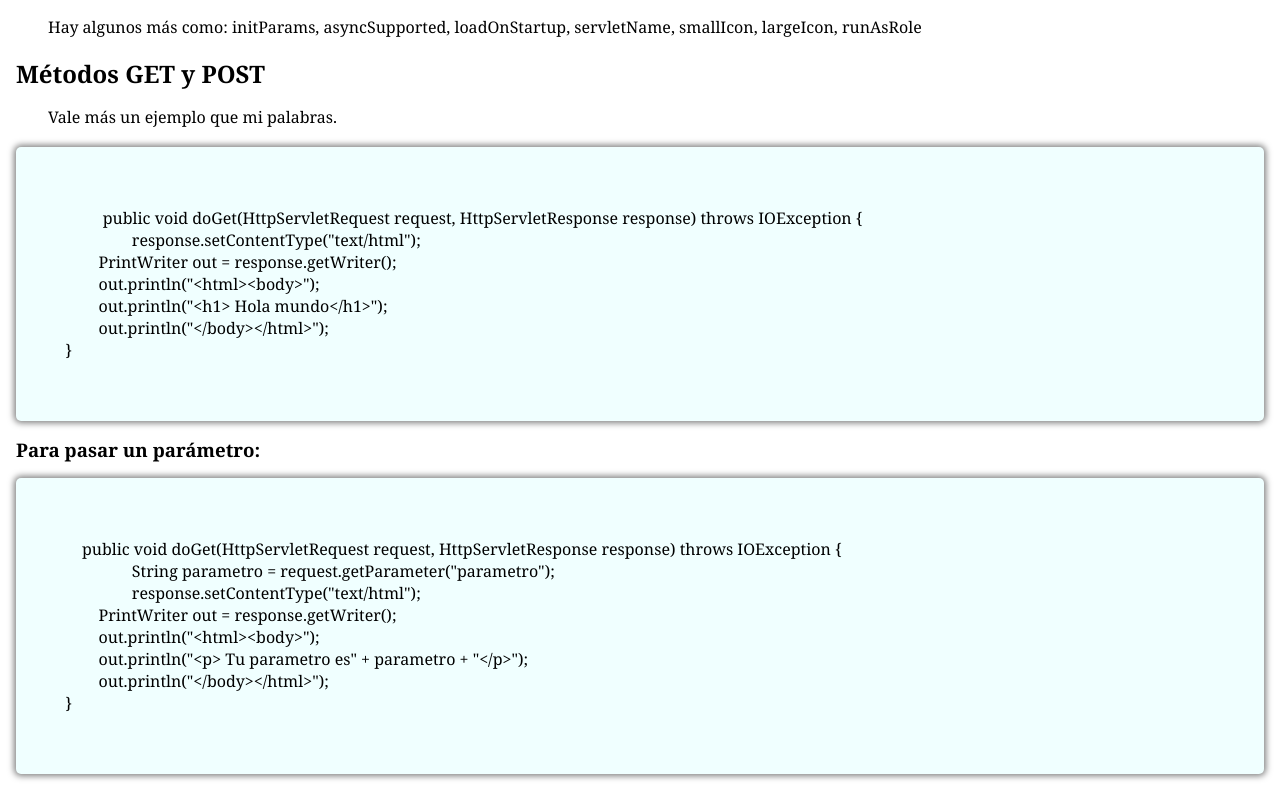
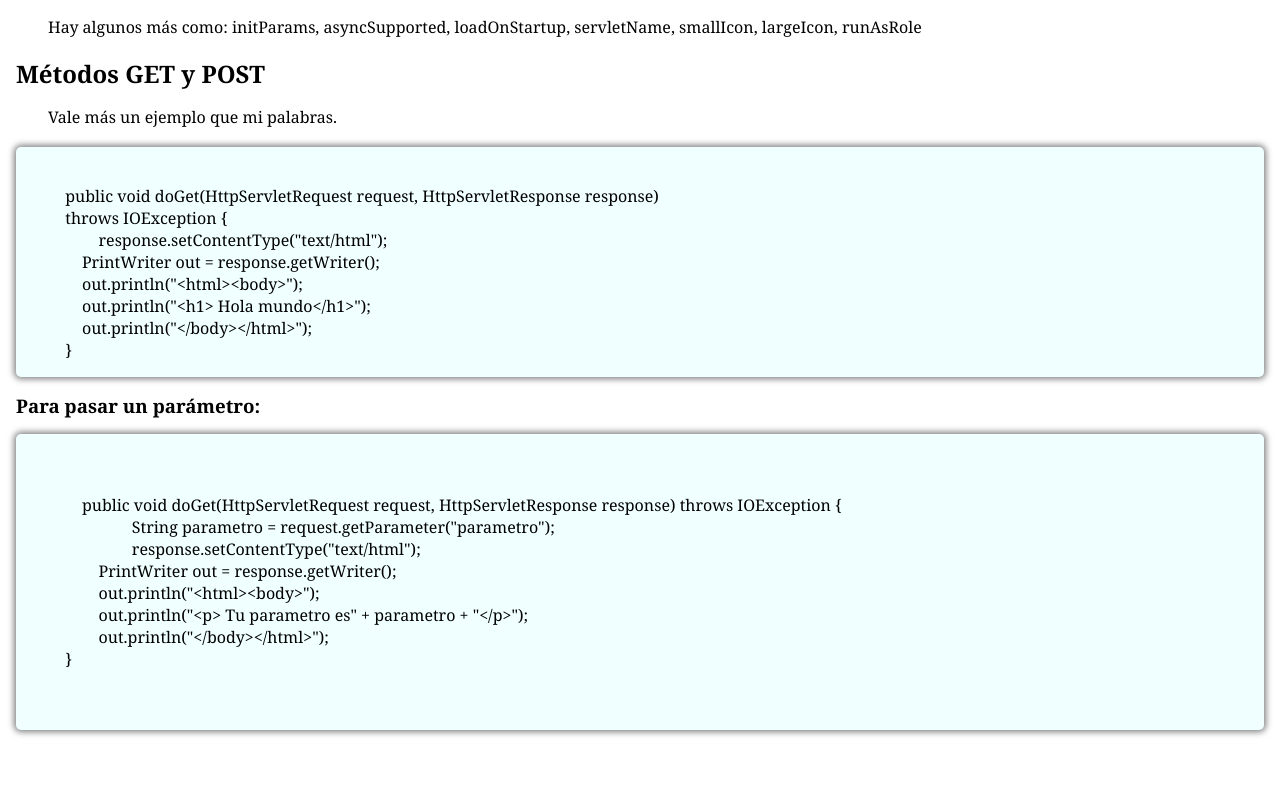
Before and after one commit to eudaimov/Curso-Java, a plain HTML site: page Servlet.html in a window 1280 px wide. Shown: the part 3367-4157 px from the top of the page. After the commit the page ends 4113 px from the top, so only its background shows below. Drawn offline with Linux system fonts and the light colour scheme.

Commit message:
Servlet 4

```diff
--- a/Servlet.html
+++ b/Servlet.html
@@ -104,15 +104,14 @@ ejemplo:</p>
 <h2>Métodos GET y POST</h2>
 <p>Vale más un ejemplo que mi palabras.</p>
 <code>
-	<pre>
-		 public void doGet(HttpServletRequest request, HttpServletResponse response) throws IOException {
+	public void doGet(HttpServletRequest request, HttpServletResponse response)
+	throws IOException {
 		response.setContentType("text/html");
 	    PrintWriter out = response.getWriter();
 	    out.println("&lt;html&gt;&lt;body&gt;");
 	    out.println("&lt;h1&gt; Hola mundo&lt;/h1&gt;");
 	    out.println("&lt;/body&gt;&lt;/html&gt;");
 	}
-	</pre>
 </code>
 <h3>Para pasar un parámetro:</h3>
 <code>
```
Lines whose indentation alone changed are shown as unchanged.
